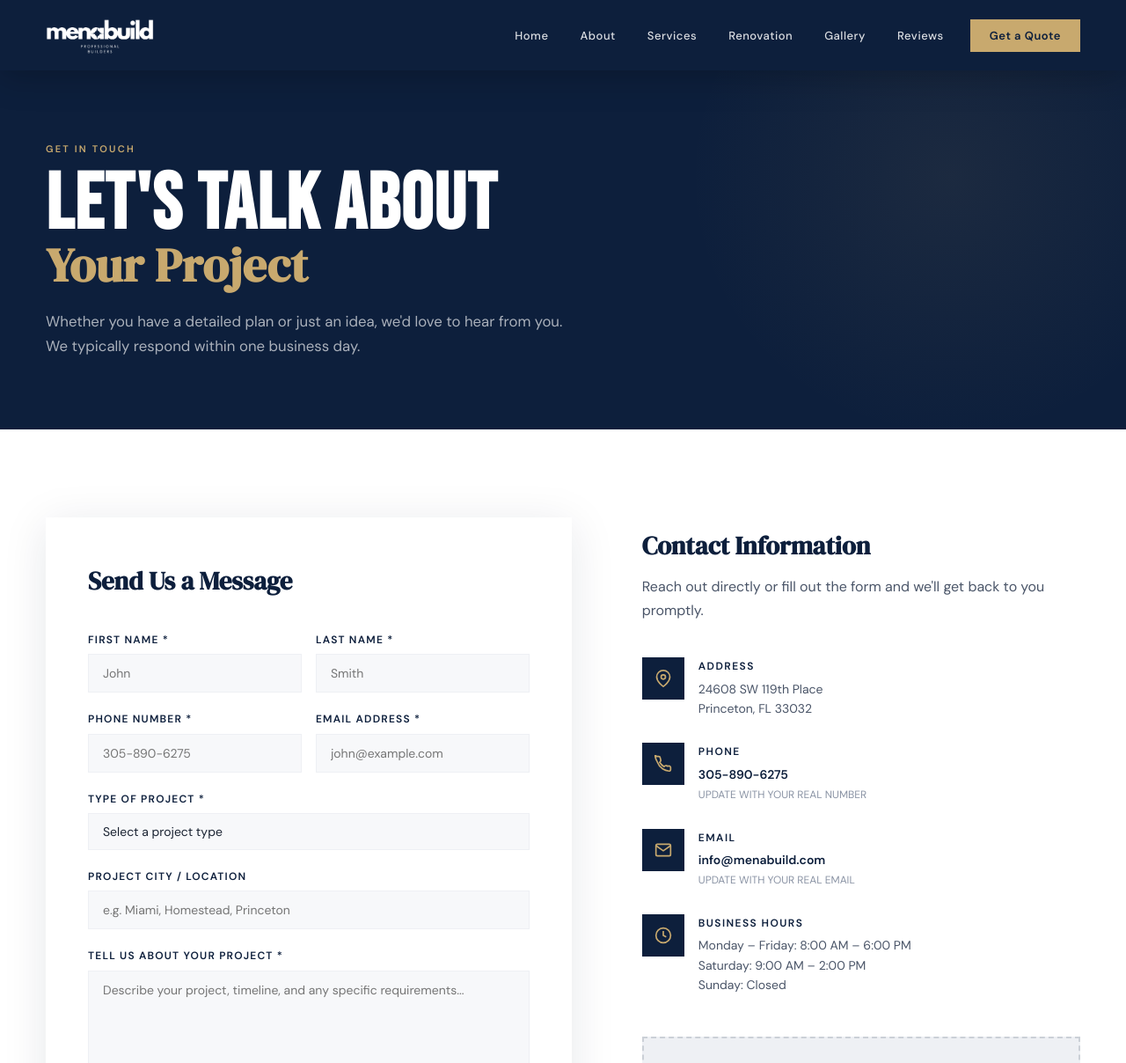
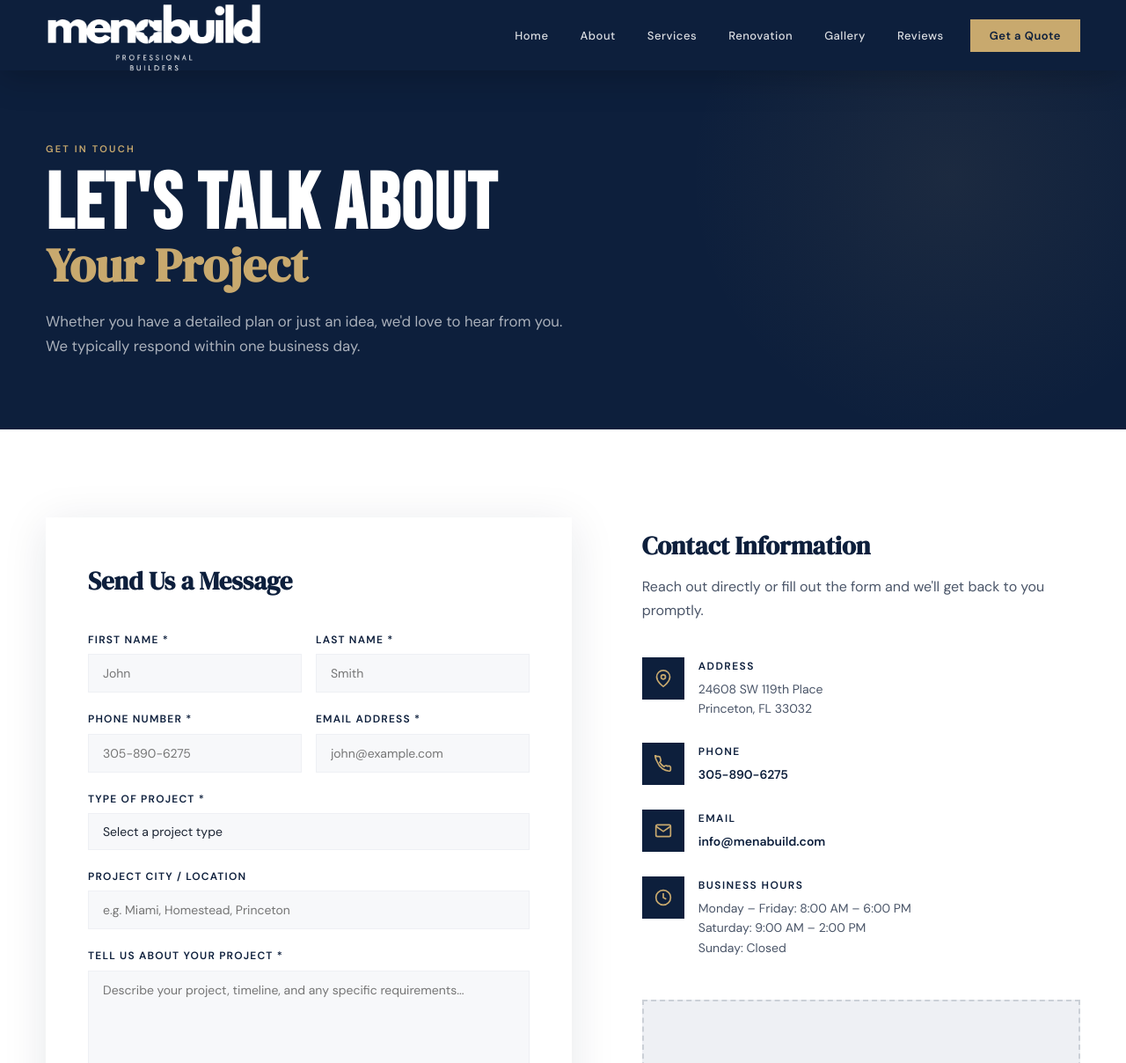
Before and after one commit to oscarelzebir-wq/menabuild, a plain HTML site: page contact.html in a window 1280 px wide. Shown: the top 1208 px of the page at 88% size. Drawn offline with Linux system fonts and the light colour scheme.

Commit message:
Add files via upload

```diff
--- a/contact.html
+++ b/contact.html
@@ -104,11 +104,11 @@
             </div>
             <div class="contact-info__item">
               <div class="contact-info__icon"><svg viewBox="0 0 24 24" fill="none" stroke="currentColor" stroke-width="2"><path d="M22 16.92v3a2 2 0 01-2.18 2 19.79 19.79 0 01-8.63-3.07A19.5 19.5 0 013.87 9.5a19.79 19.79 0 01-3.07-8.67A2 2 0 012.82 2h3a2 2 0 012 1.72c.127.96.361 1.903.7 2.81a2 2 0 01-.45 2.11L7.09 9.91a16 16 0 006 6l.91-.91a2 2 0 012.11-.45c.907.339 1.85.573 2.81.7A2 2 0 0122 16.92z"/></svg></div>
-              <div><h4>Phone</h4><p><a href="tel:+13058906275" style="color:var(--navy);font-weight:600">305-890-6275</a><br /><span style="font-size:12px;color:var(--mid-gray)">UPDATE WITH YOUR REAL NUMBER</span></p></div>
+              <div><h4>Phone</h4><p><a href="tel:+13058906275" style="color:var(--navy);font-weight:600">305-890-6275</a></p></div>
             </div>
             <div class="contact-info__item">
               <div class="contact-info__icon"><svg viewBox="0 0 24 24" fill="none" stroke="currentColor" stroke-width="2"><path d="M4 4h16c1.1 0 2 .9 2 2v12c0 1.1-.9 2-2 2H4c-1.1 0-2-.9-2-2V6c0-1.1.9-2 2-2z"/><polyline points="22,6 12,13 2,6"/></svg></div>
-              <div><h4>Email</h4><p><a href="mailto:info@menabuild.com" style="color:var(--navy);font-weight:600">info@menabuild.com</a><br /><span style="font-size:12px;color:var(--mid-gray)">UPDATE WITH YOUR REAL EMAIL</span></p></div>
+              <div><h4>Email</h4><p><a href="mailto:info@menabuild.com" style="color:var(--navy);font-weight:600">info@menabuild.com</a></p></div>
             </div>
             <div class="contact-info__item">
               <div class="contact-info__icon"><svg viewBox="0 0 24 24" fill="none" stroke="currentColor" stroke-width="2"><circle cx="12" cy="12" r="10"/><polyline points="12 6 12 12 16 14"/></svg></div>
--- a/style.css
+++ b/style.css
@@ -182,7 +182,7 @@ ul { list-style: none; }
   height: 80px;
 }
 .nav__logo img {
-  height: 44px;
+  height: 88px;
   width: auto;
   /* White filter for visibility on dark backgrounds */
   filter: brightness(0) invert(1);
@@ -516,7 +516,7 @@ ul { list-style: none; }
 }
 .testimonial-card__avatar {
   width: 44px;
-  height: 44px;
+  height: 88px;
   background: var(--navy);
   color: var(--white);
   border-radius: 50%;
@@ -573,7 +573,7 @@ ul { list-style: none; }
   padding-bottom: 60px;
 }
 .footer__logo {
-  height: 44px;
+  height: 88px;
   width: auto;
   filter: brightness(0) invert(1);
   margin-bottom: 16px;
```
